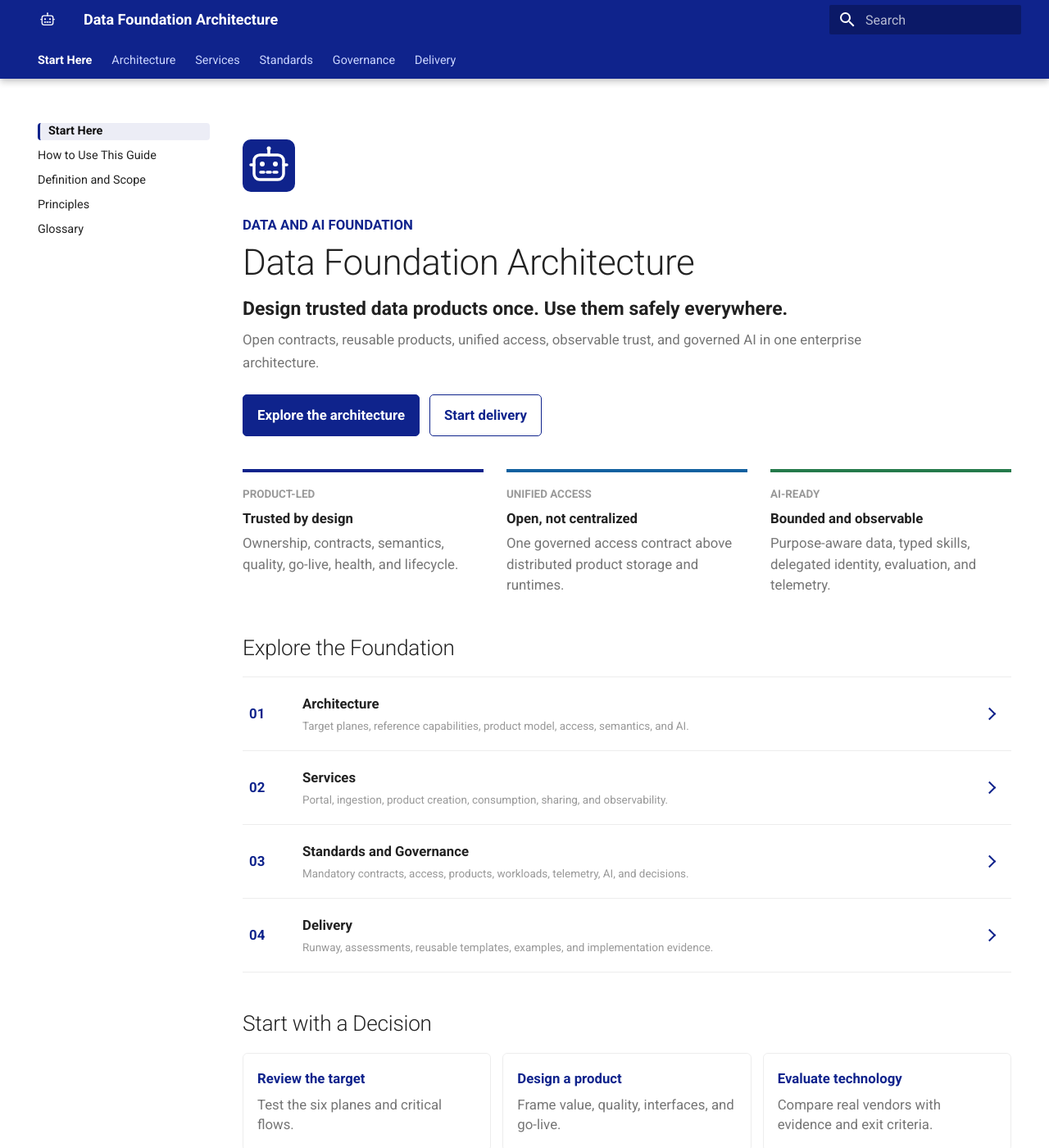
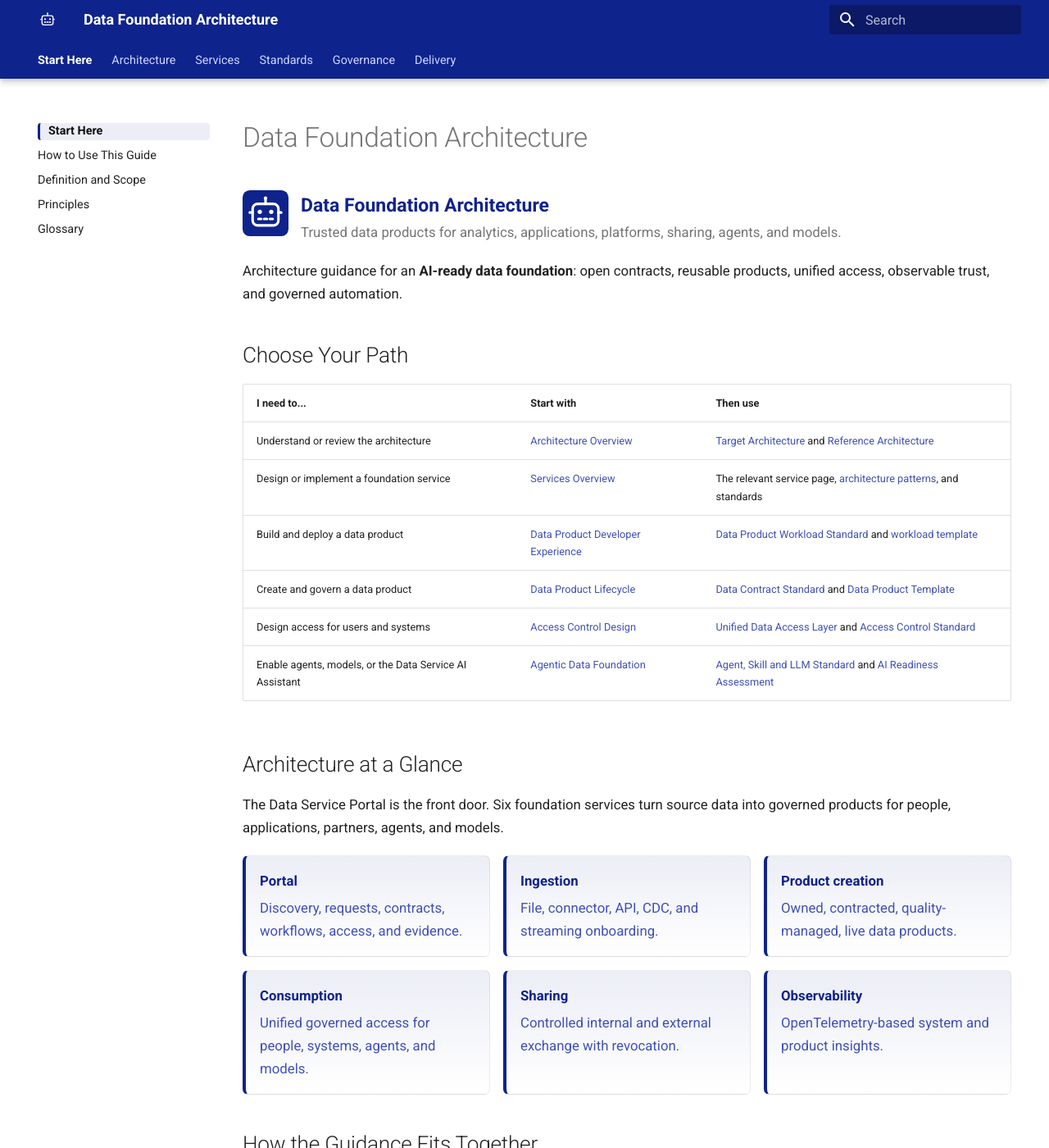
Before and after one commit to cong78/data-foundation-architecture, an MkDocs documentation site: the page built from docs/index.md, in a window 1280 px wide and 1400 px high. Shown: the whole window at 82% size. Built offline with MkDocs 1.6.1 and Material for MkDocs 9.7.7, drawn with Linux system fonts in a browser that asks for light colours; a script that is not in the unit is left out; some of the changed text lies outside the part shown.

Commit message:
Revert "Redesign homepage as product entry experience"
This reverts commit aeda156bba0c8701e5307674f328383137e889d6.

```diff
--- a/docs/assets/stylesheets/extra.css
+++ b/docs/assets/stylesheets/extra.css
@@ -57,207 +57,57 @@
   font-weight: 700;
 }
 
-.home-intro {
-  max-width: 46rem;
-  padding: 1.2rem 0 2rem;
+.foundation-grid {
+  display: grid;
+  grid-template-columns: repeat(auto-fit, minmax(13rem, 1fr));
+  gap: 0.8rem;
+  margin: 1rem 0;
 }
 
-.home-intro img {
-  width: 3.2rem;
-  height: 3.2rem;
-  margin-bottom: 0.9rem;
+.brand-lockup {
+  display: flex;
+  align-items: center;
+  gap: 0.75rem;
+  margin: 0.6rem 0 1rem;
 }
 
-.home-intro > p {
-  margin: 0;
-  color: #0f238c;
-  font-weight: 700;
-  text-transform: uppercase;
+.brand-lockup img {
+  width: 2.8rem;
+  height: 2.8rem;
 }
 
-.home-intro h1 {
-  margin: 0.35rem 0 0.7rem;
-  color: var(--md-default-fg-color);
-  font-size: 2.2rem;
-  line-height: 1.15;
+.brand-lockup strong {
+  display: block;
+  color: #0f238c;
+  font-size: 1.15rem;
 }
 
-.home-intro > strong,
-.home-intro > span {
-  display: block;
-}
-
-.home-intro > strong {
-  font-size: 1.15rem;
-  line-height: 1.45;
-}
-
-.home-intro > span {
-  max-width: 42rem;
-  margin-top: 0.4rem;
+.brand-lockup span {
   color: var(--md-default-fg-color--light);
 }
 
-.home-actions {
-  display: flex;
-  flex-wrap: wrap;
-  gap: 0.6rem;
-  margin-top: 1.2rem;
+
+.foundation-card {
+  display: block;
+  border: 1px solid var(--md-default-fg-color--lightest);
+  border-left: 0.22rem solid #0f238c;
+  border-radius: 0.35rem;
+  padding: 0.85rem;
+  background: linear-gradient(180deg, rgba(15, 35, 140, 0.08), var(--md-default-bg-color));
+  color: var(--md-default-fg-color);
+  transition: border-color 120ms ease, box-shadow 120ms ease;
 }
 
-.home-actions a {
-  border: 1px solid #0f238c;
-  border-radius: 0.25rem;
-  padding: 0.55rem 0.85rem;
-  color: #0f238c;
-  font-weight: 700;
+.foundation-card:hover,
+.foundation-card:focus-visible {
+  border-color: rgba(15, 35, 140, 0.55);
+  box-shadow: 0 0.2rem 0.6rem rgba(15, 35, 140, 0.12);
 }
 
-.home-actions a:hover,
-.home-actions a:focus-visible {
-  box-shadow: 0 0.2rem 0.55rem rgba(15, 35, 140, 0.16);
-}
-
-.home-actions .home-action-primary {
-  background: #0f238c;
-  color: #ffffff;
-}
-
-.home-pillars {
-  display: grid;
-  grid-template-columns: repeat(3, minmax(0, 1fr));
-  gap: 1.4rem;
-  margin: 0 0 2.3rem;
-}
-
-.home-pillars a {
-  border-top: 0.2rem solid #0f238c;
-  padding-top: 0.8rem;
-  color: var(--md-default-fg-color);
-}
-
-.home-pillars a:nth-child(2) { border-top-color: #1261a0; }
-.home-pillars a:nth-child(3) { border-top-color: #257a4b; }
-
-.home-pillars small,
-.home-pillars strong,
-.home-pillars span {
+.foundation-card strong {
   display: block;
-}
-
-.home-pillars small {
-  color: var(--md-default-fg-color--light);
-  font-weight: 700;
-  text-transform: uppercase;
-}
-
-.home-pillars strong {
-  margin: 0.2rem 0;
-}
-
-.home-pillars span {
-  color: var(--md-default-fg-color--light);
-  line-height: 1.5;
-}
-
-.home-routes {
-  margin: 0.8rem 0 2.2rem;
-  border-top: 1px solid var(--md-default-fg-color--lightest);
-}
-
-.home-routes > a {
-  display: grid;
-  grid-template-columns: 2.5rem minmax(0, 1fr) 1.2rem;
-  align-items: center;
-  gap: 0.75rem;
-  min-height: 4.5rem;
-  border-bottom: 1px solid var(--md-default-fg-color--lightest);
-  padding: 0.65rem 0.4rem;
-  color: var(--md-default-fg-color);
-}
-
-.home-routes > a:hover,
-.home-routes > a:focus-visible {
-  padding-right: 0.1rem;
-  padding-left: 0.7rem;
-  background: rgba(15, 35, 140, 0.04);
-}
-
-.home-routes > a > span {
+  margin-bottom: 0.25rem;
   color: #0f238c;
-  font-weight: 700;
-}
-
-.home-routes strong,
-.home-routes small {
-  display: block;
-}
-
-.home-routes small {
-  margin-top: 0.12rem;
-  color: var(--md-default-fg-color--light);
-}
-
-.home-routes i {
-  width: 0.55rem;
-  height: 0.55rem;
-  border-top: 2px solid #0f238c;
-  border-right: 2px solid #0f238c;
-  transform: rotate(45deg);
-}
-
-.home-decisions {
-  display: grid;
-  grid-template-columns: repeat(3, minmax(0, 1fr));
-  gap: 0.7rem;
-}
-
-.home-decisions a {
-  min-height: 6rem;
-  border: 1px solid var(--md-default-fg-color--lightest);
-  border-radius: 0.3rem;
-  padding: 0.85rem;
-  color: var(--md-default-fg-color);
-}
-
-.home-decisions a:hover,
-.home-decisions a:focus-visible {
-  border-color: rgba(15, 35, 140, 0.45);
-  box-shadow: 0 0.2rem 0.5rem rgba(15, 35, 140, 0.1);
-}
-
-.home-decisions strong,
-.home-decisions span {
-  display: block;
-}
-
-.home-decisions strong {
-  color: #0f238c;
-}
-
-.home-decisions span {
-  margin-top: 0.25rem;
-  color: var(--md-default-fg-color--light);
-  line-height: 1.45;
-}
-
-@media screen and (max-width: 44.984375em) {
-  .home-intro {
-    padding-top: 0.5rem;
-  }
-
-  .home-intro h1 {
-    font-size: 1.8rem;
-  }
-
-  .home-pillars,
-  .home-decisions {
-    grid-template-columns: 1fr;
-  }
-
-  .home-pillars {
-    gap: 0.9rem;
-  }
 }
 
 .architecture-stack {
--- a/docs/index.md
+++ b/docs/index.md
@@ -1,62 +1,57 @@
-<div class="home-intro">
-  <img src="assets/images/data-foundation-logo.svg" alt="Data Foundation Architecture robot logo">
-  <p>Data and AI Foundation</p>
-  <h1>Data Foundation Architecture</h1>
-  <strong>Design trusted data products once. Use them safely everywhere.</strong>
-  <span>Open contracts, reusable products, unified access, observable trust, and governed AI in one enterprise architecture.</span>
-  <div class="home-actions">
-    <a class="home-action-primary" href="architecture/overview/">Explore the architecture</a>
-    <a href="delivery/">Start delivery</a>
+# Data Foundation Architecture
+
+<div class="brand-lockup">
+  <img src="assets/images/data-foundation-logo.svg" alt="Data Foundation Architecture logo">
+  <div>
+    <strong>Data Foundation Architecture</strong>
+    <span>Trusted data products for analytics, applications, platforms, sharing, agents, and models.</span>
   </div>
 </div>
 
-<div class="home-pillars">
-  <a href="standards/data-product-management-standard/">
-    <small>Product-led</small>
-    <strong>Trusted by design</strong>
-    <span>Ownership, contracts, semantics, quality, go-live, health, and lifecycle.</span>
-  </a>
-  <a href="architecture/unified-data-access-layer/">
-    <small>Unified access</small>
-    <strong>Open, not centralized</strong>
-    <span>One governed access contract above distributed product storage and runtimes.</span>
-  </a>
-  <a href="architecture/agentic-data-foundation/">
-    <small>AI-ready</small>
-    <strong>Bounded and observable</strong>
-    <span>Purpose-aware data, typed skills, delegated identity, evaluation, and telemetry.</span>
-  </a>
+Architecture guidance for an **AI-ready data foundation**: open contracts, reusable products, unified access, observable trust, and governed automation.
+
+## Choose Your Path
+
+| I need to... | Start with | Then use |
+| --- | --- | --- |
+| Understand or review the architecture | [Architecture Overview](architecture/overview.md) | [Target Architecture](architecture/target-architecture.md) and [Reference Architecture](architecture/reference-architecture.md) |
+| Design or implement a foundation service | [Services Overview](services/index.md) | The relevant service page, [architecture patterns](implementation/service-implementation-patterns.md), and standards |
+| Build and deploy a data product | [Data Product Developer Experience](architecture/data-product-developer-experience.md) | [Data Product Workload Standard](standards/data-product-workload-standard.md) and [workload template](delivery-templates/data-product-workload-template.md) |
+| Create and govern a data product | [Data Product Lifecycle](architecture/data-product-lifecycle.md) | [Data Contract Standard](standards/data-contract-standard.md) and [Data Product Template](delivery-templates/data-product-template.md) |
+| Design access for users and systems | [Access Control Design](architecture/access-control-design.md) | [Unified Data Access Layer](architecture/unified-data-access-layer.md) and [Access Control Standard](standards/access-control-standard.md) |
+| Enable agents, models, or the Data Service AI Assistant | [Agentic Data Foundation](architecture/agentic-data-foundation.md) | [Agent, Skill and LLM Standard](standards/agent-skill-llm-standard.md) and [AI Readiness Assessment](assessments/ai-readiness-assessment.md) |
+
+## Architecture at a Glance
+
+The Data Service Portal is the front door. Six foundation services turn source data into governed products for people, applications, partners, agents, and models.
+
+<div class="foundation-grid">
+  <a class="foundation-card" href="services/data-service-portal/"><strong>Portal</strong>Discovery, requests, contracts, workflows, access, and evidence.</a>
+  <a class="foundation-card" href="services/data-ingestion-service/"><strong>Ingestion</strong>File, connector, API, CDC, and streaming onboarding.</a>
+  <a class="foundation-card" href="services/data-product-creation-service/"><strong>Product creation</strong>Owned, contracted, quality-managed, live data products.</a>
+  <a class="foundation-card" href="services/data-consumption-service/"><strong>Consumption</strong>Unified governed access for people, systems, agents, and models.</a>
+  <a class="foundation-card" href="services/data-sharing-service/"><strong>Sharing</strong>Controlled internal and external exchange with revocation.</a>
+  <a class="foundation-card" href="services/data-observability-service/"><strong>Observability</strong>OpenTelemetry-based system and product insights.</a>
 </div>
 
-## Explore the Foundation
+## How the Guidance Fits Together
 
-<div class="home-routes">
-  <a href="architecture/overview/">
-    <span>01</span>
-    <div><strong>Architecture</strong><small>Target planes, reference capabilities, product model, access, semantics, and AI.</small></div>
-    <i aria-hidden="true"></i>
-  </a>
-  <a href="services/">
-    <span>02</span>
-    <div><strong>Services</strong><small>Portal, ingestion, product creation, consumption, sharing, and observability.</small></div>
-    <i aria-hidden="true"></i>
-  </a>
-  <a href="standards/">
-    <span>03</span>
-    <div><strong>Standards and Governance</strong><small>Mandatory contracts, access, products, workloads, telemetry, AI, and decisions.</small></div>
-    <i aria-hidden="true"></i>
-  </a>
-  <a href="delivery/">
-    <span>04</span>
-    <div><strong>Delivery</strong><small>Runway, assessments, reusable templates, examples, and implementation evidence.</small></div>
-    <i aria-hidden="true"></i>
-  </a>
-</div>
+| Question | Guidance | Result |
+| --- | --- | --- |
+| Why and where? | [Definition and Scope](foundation/definition-and-scope.md) and [Principles](foundation/principles.md) | Shared boundaries and decision rules. |
+| What is the target? | [Architecture](architecture/overview.md) | Target model, building blocks, flows, and decisions. |
+| How is it provided? | [Services](services/index.md) | Reusable service contracts, controls, and done criteria. |
+| What is mandatory? | [Standards](standards/index.md) and [Governance](governance/index.md) | Implementable rules, ownership, and evidence. |
+| How do we adopt it? | [Delivery](delivery/index.md) | Sequenced delivery, assessments, templates, and examples. |
 
-## Start with a Decision
+## Recommended Architecture Path
 
-<div class="home-decisions">
-  <a href="architecture/target-architecture/"><strong>Review the target</strong><span>Test the six planes and critical flows.</span></a>
-  <a href="delivery-templates/data-product-template/"><strong>Design a product</strong><span>Frame value, quality, interfaces, and go-live.</span></a>
-  <a href="standards/technology-selection-standard/"><strong>Evaluate technology</strong><span>Compare real vendors with evidence and exit criteria.</span></a>
-</div>
+1. [Definition and Scope](foundation/definition-and-scope.md)
+2. [Principles](foundation/principles.md)
+3. [Architecture Overview](architecture/overview.md)
+4. [Target Architecture](architecture/target-architecture.md)
+5. [Reference Architecture](architecture/reference-architecture.md)
+6. [Services Overview](services/index.md)
+7. [Delivery Runway](runway.md)
+
+Use standards, governance pages, templates, and examples as working references rather than reading them front to back.
```
